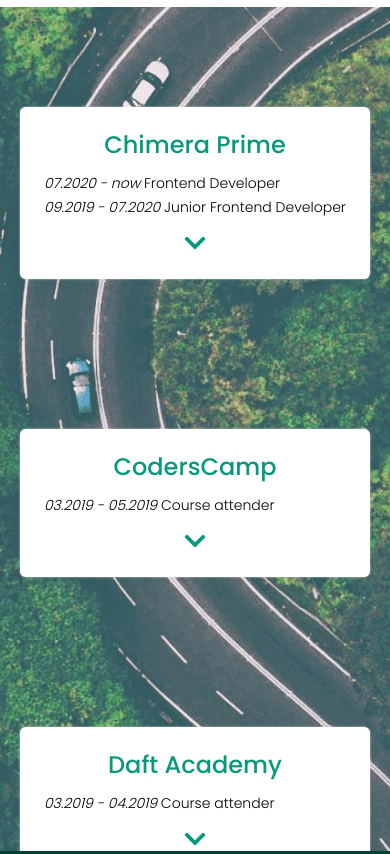
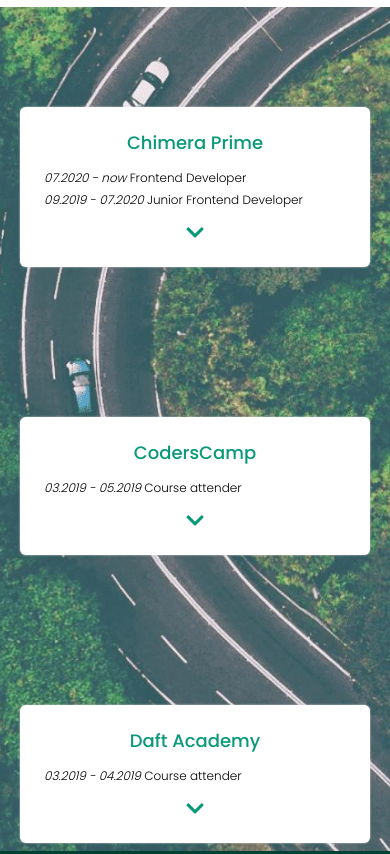
Before and after one commit to AniaKujawa/portfolio, a website built with webpack: page src/index.html in a window 390 px wide. Shown: the part 1520-2374 px from the top of the page. Built offline with nearby package versions, Linux system fonts and the light colour scheme; files whose address does not match are found by name; a web font is replaced by a local one.

Commit message:
improve mobile road style

```diff
--- a/src/styles/components/road.scss
+++ b/src/styles/components/road.scss
@@ -58,17 +58,27 @@
     }
 
     &-title {
-      font-size: 24px;
-      line-height: 28px;
+      font-size: 18px;
+      line-height: 24px;
       font-weight: 500;
       text-align: center;
       color: $details-color;
+
+      @include breakpoint("md") {
+        font-size: 24px;
+        line-height: 28px;
+      }
     }
 
     &-timeline {
-      font-size: 14px;
-      line-height: 16px;
+      font-size: 12px;
+      line-height: 14px;
       margin: $spacing-unit * 2 0;
+
+      @include breakpoint("md") {
+        font-size: 14px;
+        line-height: 16px;
+      }
 
       &-position {
         margin: $spacing-unit 0;
@@ -84,6 +94,11 @@
       justify-content: center;
       cursor: pointer;
       color: $details-color;
+      font-size: 10px;
+
+      @include breakpoint("md") {
+        font-size: 12px;
+      }
     }
 
     &-modal {
@@ -98,14 +113,24 @@
       border-radius: 6px;
 
       h3 {
-        font-size: 20px;
-        line-height: 32px;
+        font-size: 16px;
+        line-height: 23px;
+
+        @include breakpoint("md") {
+          font-size: 20px;
+          line-height: 32px;
+        }
       }
 
       &__description {
-        font-size: 14px;
-        line-height: 18px;
+        font-size: 12px;
+        line-height: 14px;
         margin-bottom: $spacing-unit * 2;
+
+        @include breakpoint("md") {
+          font-size: 14px;
+          line-height: 18px;
+        }
       }
     }
 
@@ -113,10 +138,15 @@
       display: grid;
       grid-template: 1fr / repeat(6, 1fr);
       row-gap: $spacing-unit * 2;
+      column-gap: $spacing-unit;
       justify-items: center;
       align-items: center;
       margin: $spacing-unit * 2 0;
-      font-size: 40px;
+      font-size: 32px;
+
+      @include breakpoint("md") {
+        font-size: 40px;
+      }
 
       .tech-desc {
         font-size: 12px;
```
Also changed, not shown: dist/main.js.
